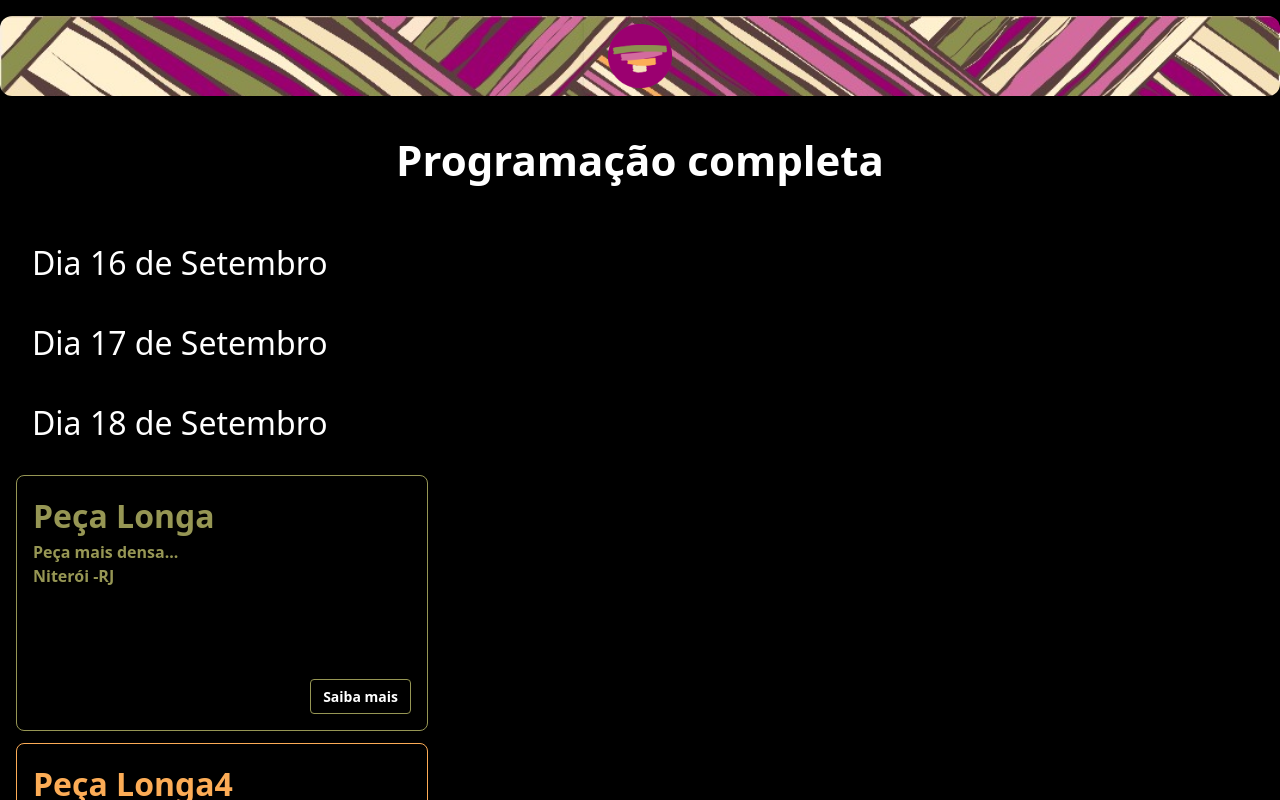
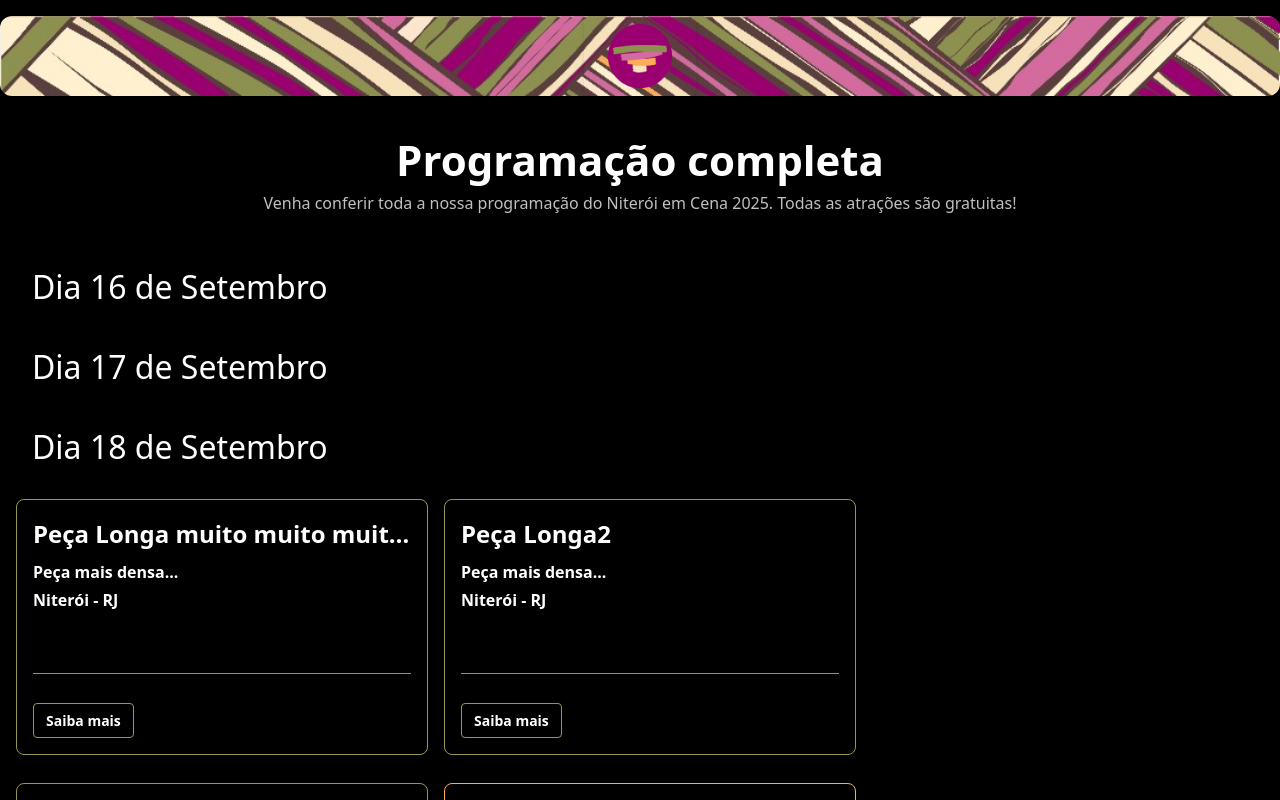
Before and after one commit to Morenodev085/acervoEmCena, a React (Vite) app: page /Programacao in a window 1280 px wide. Shown: the top 800 px of the page. Built offline with nearby package versions, Linux system fonts and the light colour scheme.

Commit message:
atualizacao de calendario

```diff
--- a/src/Componets/Calendario/index.tsx
+++ b/src/Componets/Calendario/index.tsx
@@ -1,6 +1,6 @@
 import { ContainerSite } from "../../styled";
 import CardCalendario from "../CardCalendario";
-import { TextoDia } from "./styled";
+import { CardRow, TextoDia } from "./styled";
 import { pieces } from "../../data/peices";
 import type { Piece } from "../../data/types";
 
@@ -22,6 +22,7 @@ const Calendario = () => {
             {diasCalendario.map((dia) => (
                 <div key={dia}>
                     <TextoDia>Dia {dia} de Setembro</TextoDia>
+<CardRow>
 
                     {(pecasPorDia[dia] || []).map((piece) => (
                         <CardCalendario
@@ -31,6 +32,7 @@ const Calendario = () => {
                             type={piece.type}
                         />
                     ))}
+</CardRow>
                 </div>
             ))}
         </ContainerSite>
--- a/src/Componets/Calendario/styled.ts
+++ b/src/Componets/Calendario/styled.ts
@@ -21,3 +21,14 @@ export const TextoDia = styled.h3`
 padding: 16px;
 font-size: 32px;
 `
+
+export const CardRow = styled.div`
+  display: flex;
+  flex-wrap: wrap;
+  gap: 16px;
+  justify-content: flex-start;
+
+  @media (max-width: 768px) {
+    justify-content: center;
+  }
+`;
--- a/src/Componets/CardCalendario/index.tsx
+++ b/src/Componets/CardCalendario/index.tsx
@@ -1,21 +1,43 @@
 import type { PieceType } from "../../data/types";
-import { CardCalendariBody, Descricao, SaibaMaisButton } from "./styled";
+import {
+    CardCalendariBody,
+
+    ContentWrapper,
+
+    Descricao,
+    Divider,
+    SaibaMaisButton,
+    TituloCard
+} from "./styled";
 
 interface CardProps {
     title: string;
     description: string;
-    type: PieceType
+    type: PieceType;
 }
 
+const MAX_DESCRIPTION_LENGTH = 120;
+
 const CardCalendario = ({ title, description, type }: CardProps) => {
+    const truncateDescription = (text: string): string => {
+        return text.length > MAX_DESCRIPTION_LENGTH
+            ? text.slice(0, MAX_DESCRIPTION_LENGTH).trim() + "..."
+            : text;
+    };
+
     return (
         <CardCalendariBody type={type}>
-            <div>
-                <h4>{title}</h4>
-                <Descricao>{description}</Descricao>
-                <Descricao>Niterói -RJ</Descricao>
-            </div>
-            <SaibaMaisButton type={type}>Saiba mais</SaibaMaisButton>
+            <ContentWrapper>
+                <div>
+                    <TituloCard>{title}</TituloCard>
+                    <Descricao>{truncateDescription(description)}</Descricao>
+                    <Descricao>Niterói - RJ</Descricao>
+                </div>
+                <div>
+                    <Divider type={type} />
+                    <SaibaMaisButton type={type}>Saiba mais</SaibaMaisButton>
+                </div>
+            </ContentWrapper>
         </CardCalendariBody>
     );
 };
--- a/src/Componets/CardCalendario/styled.ts
+++ b/src/Componets/CardCalendario/styled.ts
@@ -1,6 +1,5 @@
-
 import styled from "styled-components";
-import { colorMap, type PieceType } from "../../data/types"; // ajuste o caminho
+import { colorMap, type PieceType } from "../../data/types";
 import { colors } from "../../styled";
 
 type CardProps = {
@@ -16,43 +15,72 @@ export const CardCalendariBody = styled.div<CardProps>`
   border-radius: 8px;
   margin-top: 12px;
   padding: 16px;
-  min-height: 150px;
   display: flex;
-  flex-direction: column;
-  justify-content: space-between;
+  width: 412px;
+  height: 256px; // FIXO
   color: white;
-  transition: all 0.3s ease;
-  max-width: 412px;
-  height: 256px;
-  color:${({ type }) => colorMap[type]} ;
   font-weight: bold;
   font-size: 32px;
 
   @media (max-width: 600px) {
-    min-height: 80px;
+    height: 128px;
+    font-size: 16px;
     padding: 12px;
-    flex-direction: row;
-    align-items: center;
-    gap: 1rem;
-    height: 42px;
+  }
+`;
+
+export const ContentWrapper = styled.div`
+  display: flex;
+  flex-direction: column;
+  justify-content: space-between;
+  height: 100%;
+  width: 100%;
+  overflow: hidden;
+`;
+
+export const TituloCard = styled.h4`
+  font-size: 24px;
+  margin-bottom: 8px;
+  color: white;
+  white-space: nowrap;
+  overflow: hidden;
+  text-overflow: ellipsis;
+
+  @media (max-width: 600px) {
     font-size: 16px;
   }
 `;
 
 export const Descricao = styled.p`
   font-size: 16px;
-
+  color: white;
+  margin: 4px 0;
+  overflow: hidden;
+  text-overflow: ellipsis;
+  display: -webkit-box;
+  -webkit-line-clamp: 2; /* Mostra até 2 linhas */
+  -webkit-box-orient: vertical;
 
   @media (max-width: 600px) {
-    display: none; /* ou font-size: 12px; se quiser manter */
+    display: none;
   }
 `;
+
+export const Divider = styled.hr<{ type?: PieceType }>`
+  border: none;
+  border-top: 1px solid ${({ type }) => (type ? colorMap[type] : "#444")};
+  margin: 16px 0;
+
+  @media (max-width: 600px) {
+    margin: 8px 0;
+  }
+`;
+
 export const SaibaMaisButton = styled.button<ButtonProps>`
   background-color: ${colors.black};
-  border: 1px solid ${({ type }) => colorMap[type]} ;
+  border: 1px solid ${({ type }) => colorMap[type]};
   color: ${colors.white};
   padding: 6px 12px;
-
   border-radius: 4px;
   cursor: pointer;
   font-size: 14px;
--- a/src/Componets/HederCalendar/index.tsx
+++ b/src/Componets/HederCalendar/index.tsx
@@ -1,5 +1,5 @@
 import { ContainerSite } from "../../styled"
-import { DivHerderCalendario } from "./styled"
+import { DivHerderCalendario, TextoCalendario, TituloCalendario } from "./styled"
 
 
 const HerderCalendar = () => {
@@ -7,7 +7,9 @@ const HerderCalendar = () => {
         <ContainerSite>
 
     <DivHerderCalendario>
-        <h2>Programação completa</h2>
+        <TituloCalendario>Programação completa</TituloCalendario>
+        <TextoCalendario>Venha conferir toda a nossa programação do Niterói em Cena 2025.
+            Todas as atrações são gratuitas!</TextoCalendario>
     </DivHerderCalendario>
         </ContainerSite>
 )}
--- a/src/Componets/HederCalendar/styled.ts
+++ b/src/Componets/HederCalendar/styled.ts
@@ -1,4 +1,5 @@
 import styled from "styled-components";
+import { colors } from "../../styled";
 
 
 export const DivHerderCalendario = styled.div`
@@ -9,4 +10,16 @@ export const DivHerderCalendario = styled.div`
 display: flex;
 justify-content: center; /* horizontal */
 align-items: center;     /* vertical */
+display: block;
+text-align: center;
     `
+
+export const TextoCalendario = styled.p`
+    font-weight: 100;
+    font-size: 16px;
+    color: ${colors.grey};
+`
+
+export const TituloCalendario = styled.h2`
+
+`
--- a/src/data/peices.ts
+++ b/src/data/peices.ts
@@ -3,7 +3,7 @@ import type { Piece } from './types';
 export const pieces: Piece[] = [
   {
     id: 1,
-    title: 'Peça Longa',
+    title: 'Peça Longa muito muito muito muito muito muito',
     type: 'longa',
     description: 'Peça mais densa...',
     image: 'https://images.pexels.com/photos/9774919/pexels-photo-9774919.jpeg?_gl=1*1iekv4c*_ga*MTk0OTU4ODQ2My4xNzUzMjcyMzIw*_ga_8JE65Q40S6*czE3NTMyNzIzMTkkbzEkZzEkdDE3NTMyNzM0NjYkajM4JGwwJGgw',
@@ -15,7 +15,7 @@ export const pieces: Piece[] = [
     type: 'longa',
     description: 'Peça mais densa...',
     image: 'https://images.pexels.com/photos/1042436/pexels-photo-1042436.jpeg?_gl=1*12wn9vd*_ga*MTk0OTU4ODQ2My4xNzUzMjcyMzIw*_ga_8JE65Q40S6*czE3NTMyNzIzMTkkbzEkZzEkdDE3NTMyNzM0OTQkajEwJGwwJGgw',
-    data: 19
+    data: 18
   },
     {
     id: 3,
@@ -23,7 +23,7 @@ export const pieces: Piece[] = [
     type: 'longa',
     description: 'Peça mais densa...',
     image: 'https://images.pexels.com/photos/7055718/pexels-photo-7055718.jpeg?_gl=1*13xppyh*_ga*MTk0OTU4ODQ2My4xNzUzMjcyMzIw*_ga_8JE65Q40S6*czE3NTMyNzIzMTkkbzEkZzEkdDE3NTMyNzM1NzIkajQkbDAkaDA.',
-    data: 20
+    data: 18
   },
       {
     id: 4,
```
